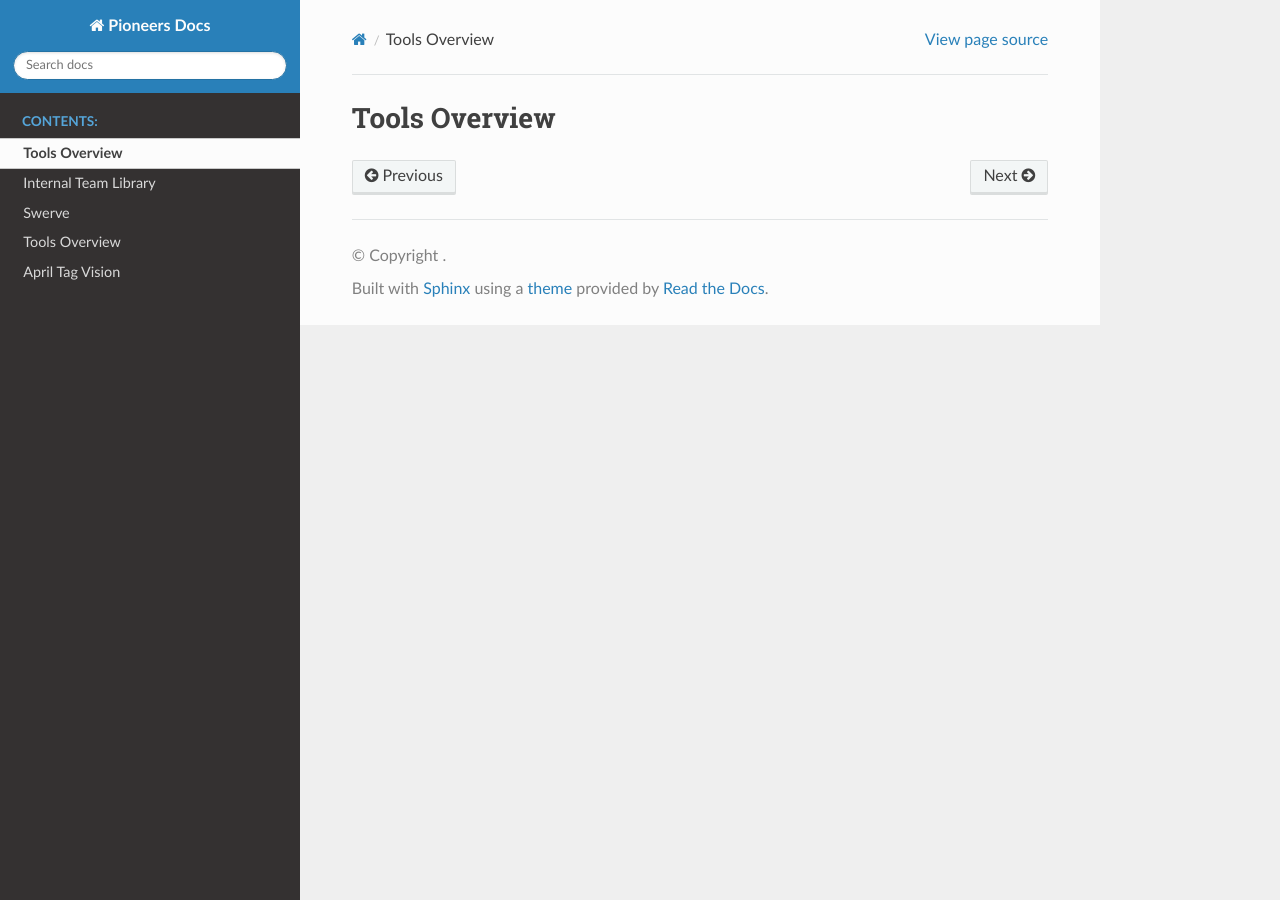
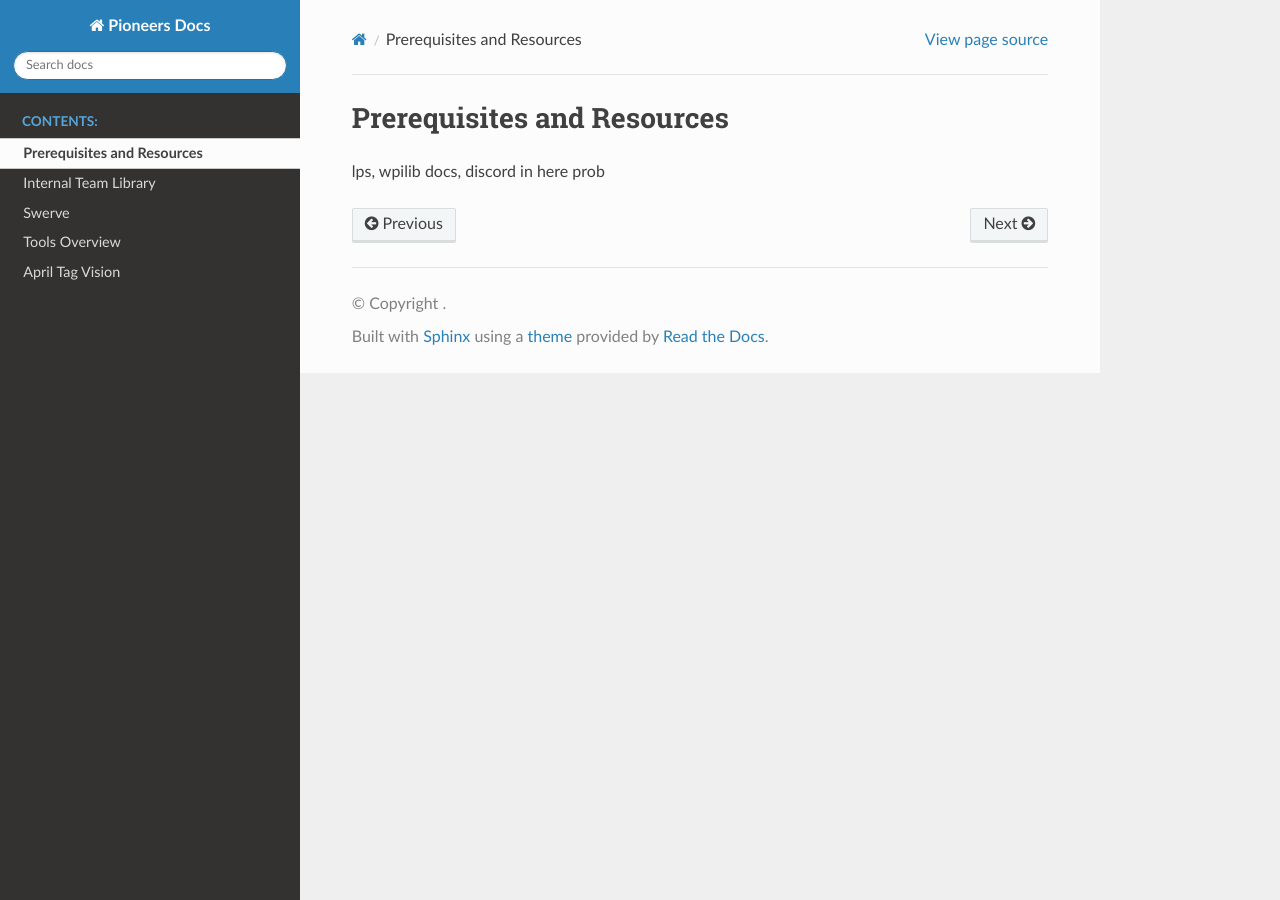
Before and after one commit to GreenTomato5/Pioneers-Controls-Docs, a Sphinx documentation site: the page built from docs/source/preRequisites.rst, in a window 1280 px wide. Built offline with Sphinx 7.4.7 and the Read the Docs theme 3.1.0, drawn with Linux system fonts in a browser that asks for light colours; pages that are not in the unit, such as notebooks, are missing from menus.

Commit message:
brainrot

```diff
--- a/docs/source/pioneersLib/index.rst
+++ b/docs/source/pioneersLib/index.rst
@@ -11,6 +11,9 @@ The library now contains useful utility files, our subsystem base classes, and s
 
 .. note:: this library draws a lot on the work of other teams, if you add something to the library please give them credit!
 
+Table of Contents
+------------------
+
 .. toctree::
    :maxdepth: 2
 
--- a/docs/source/preRequisites.rst
+++ b/docs/source/preRequisites.rst
@@ -1,5 +1,4 @@
-Tools Overview
+Prerequisites and Resources
 ==============
 
-.. toctree::
-   :maxdepth: 1
+lps, wpilib docs, discord in here prob
```
